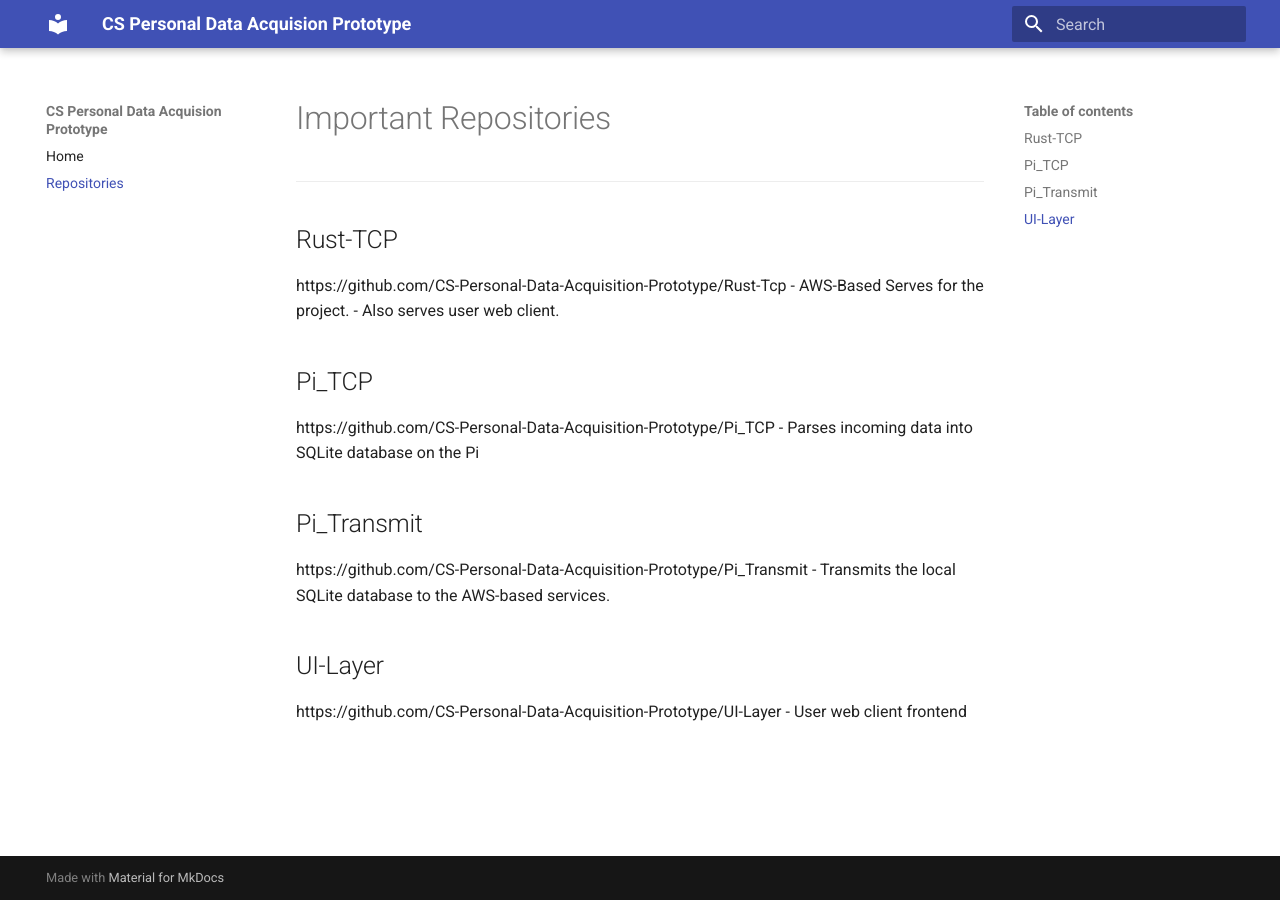
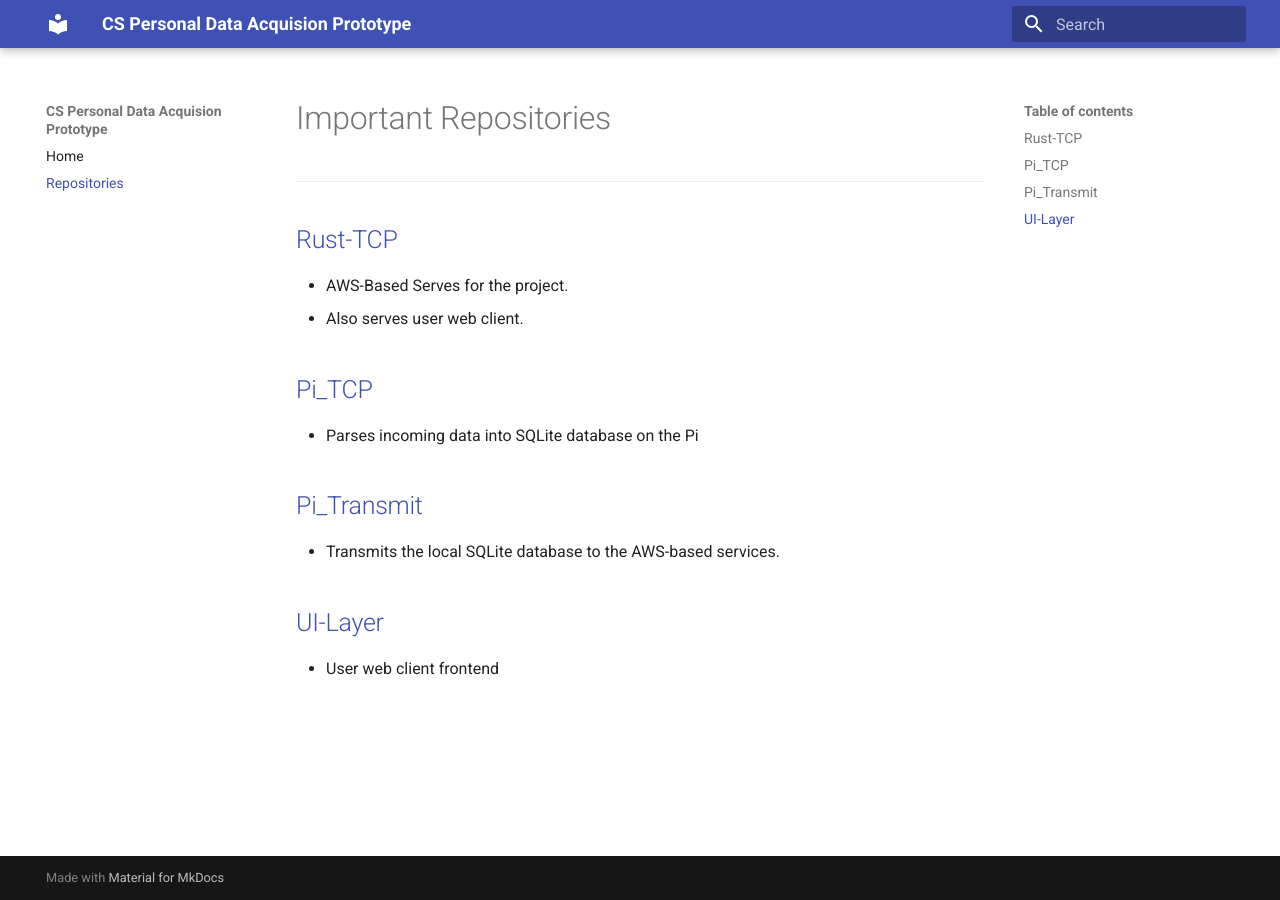
Before and after one commit to CS-Personal-Data-Acquisition-Prototype/CS-Personal-Data-Acquisition-Prototype.github.io, an MkDocs documentation site: the page built from docs/repositories.md, in a window 1280 px wide. Built offline with MkDocs 1.6.1 and Material for MkDocs 9.7.7, drawn with Linux system fonts in a browser that asks for light colours; some of the changed lines change nothing that is shown.

Commit message:
Partial Repo list

```diff
--- a/docs/repositories.md
+++ b/docs/repositories.md
@@ -1,20 +1,20 @@
 # Important Repositories
 ---
-## Rust-TCP
-https://github.com/CS-Personal-Data-Acquisition-Prototype/Rust-Tcp
+## <a href="https://github.com/CS-Personal-Data-Acquisition-Prototype/Rust-Tcp" target="_blank">Rust-TCP</a>
+
 - AWS-Based Serves for the project.
 - Also serves user web client.
 
-## Pi\_TCP
-https://github.com/CS-Personal-Data-Acquisition-Prototype/Pi_TCP
+## <a href="https://github.com/CS-Personal-Data-Acquisition-Prototype/Pi_TCP" target="_blank">Pi_TCP</a>
+
 - Parses incoming data into SQLite database on the Pi
 
-## Pi\_Transmit
-https://github.com/CS-Personal-Data-Acquisition-Prototype/Pi_Transmit
+## <a href="https://github.com/CS-Personal-Data-Acquisition-Prototype/Pi_Transmit" target="_blank">Pi_Transmit</a>
+
 - Transmits the local SQLite database to the AWS-based services.
 
-## UI-Layer
-https://github.com/CS-Personal-Data-Acquisition-Prototype/UI-Layer
+## <a href="https://github.com/CS-Personal-Data-Acquisition-Prototype/UI-Layer" target="_blank">UI-Layer</a>
+
 - User web client frontend
 
 <!-- These descriptions need expanded -->
```
